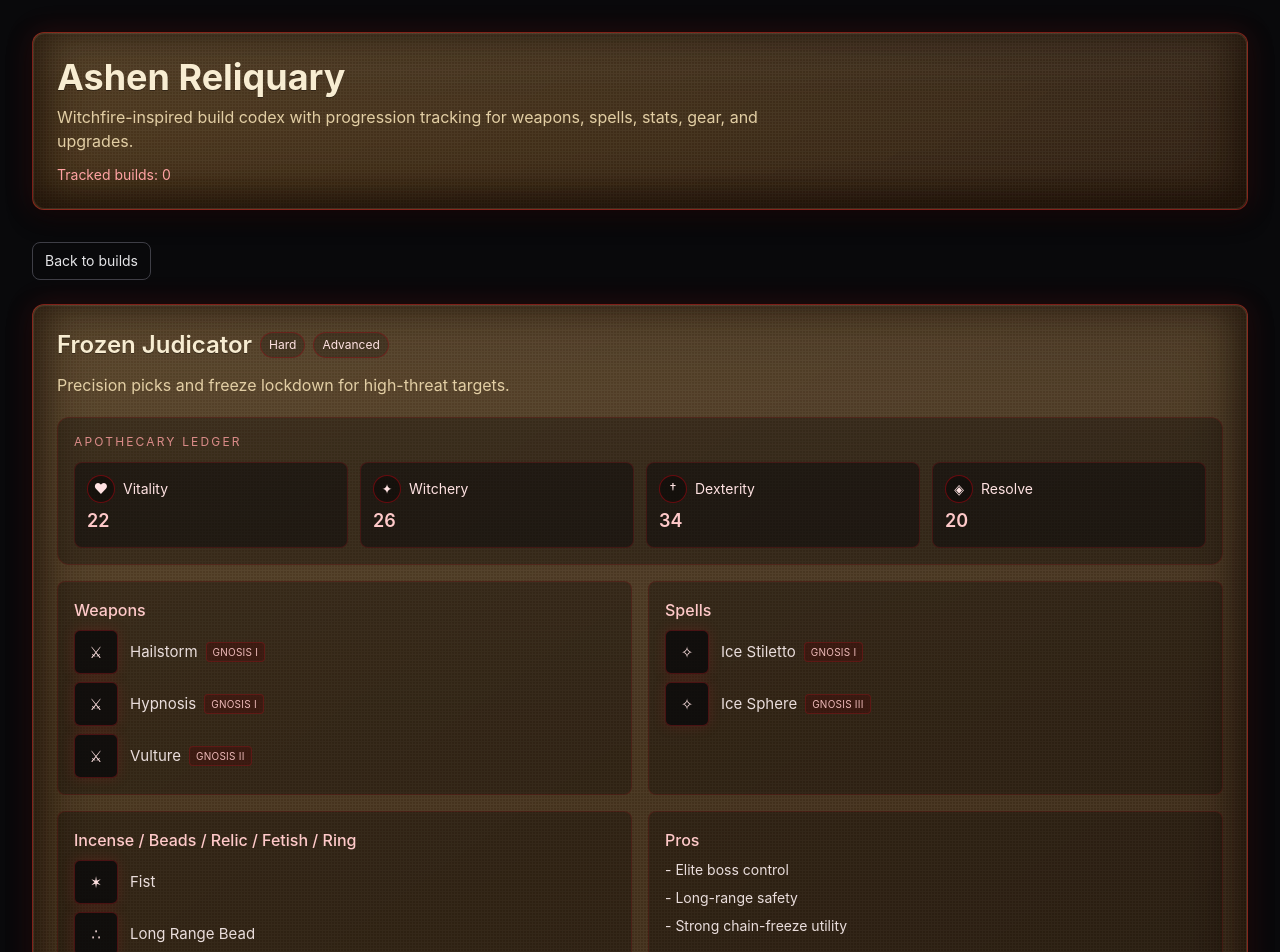
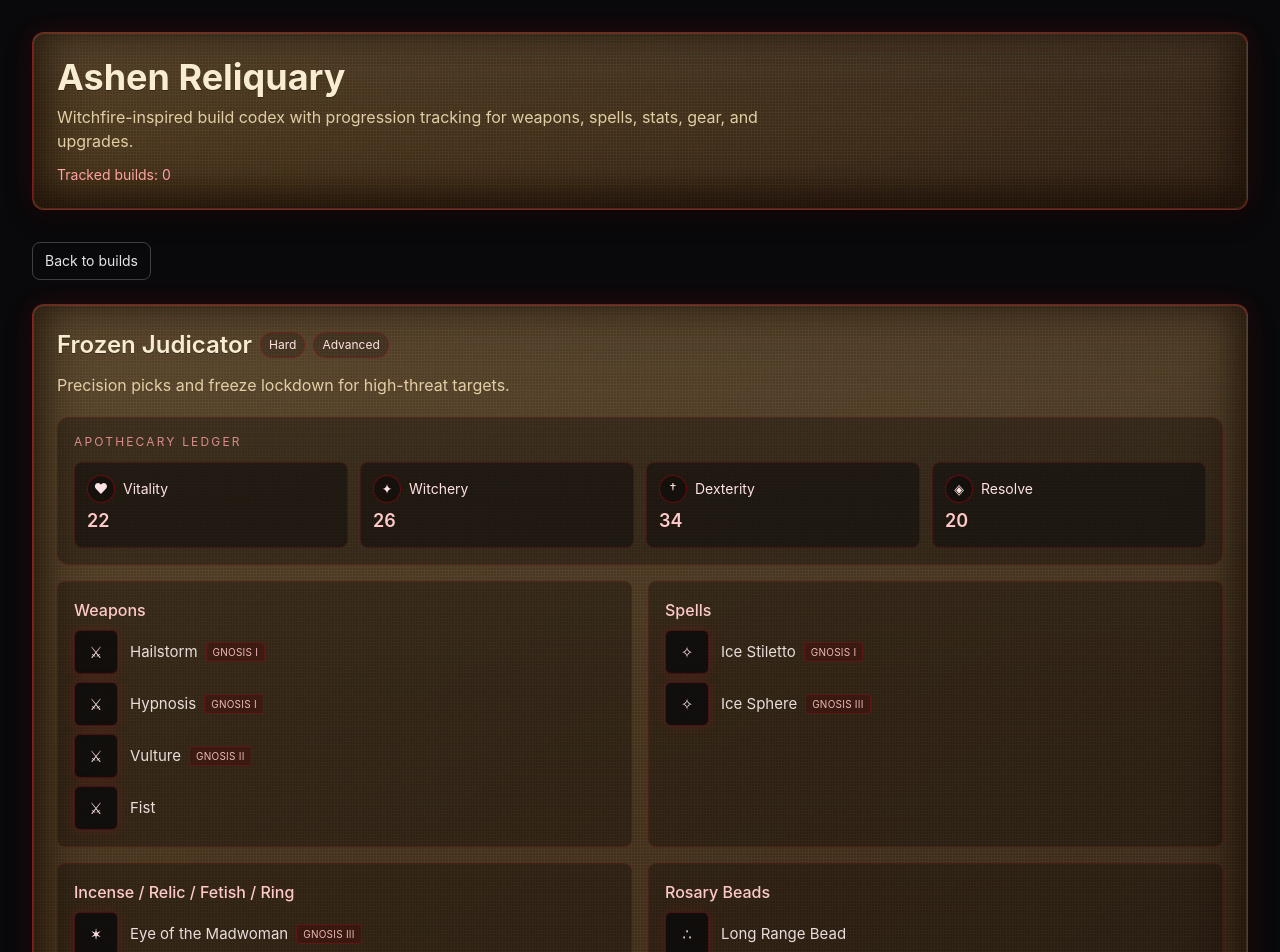
Before and after one commit to DrZyDre/ashen-reliquary, a React (Vite) app: page /build/frozen-judicator in a window 1280 px wide. Shown: the top 952 px of the page. Built offline with nearby package versions, Linux system fonts and the light colour scheme; no server answers.

Commit message:
Made a section specifically for Rosary Beads and removed them from the IRFR section. Added melee to weapons section.

```diff
--- a/src/data/builds.ts
+++ b/src/data/builds.ts
@@ -10,7 +10,7 @@ export const builds: Build[] = [
     statSpread: ["Vitality 28", "Witchery 30", "Dexterity 20", "Resolve 18"],
     firearms: ["Hunger", "Ricochet"],
     demonic: ["Falling Star"],
-    melee: ["Fists"],
+    melee: ["Fist"],
     lightSpell: ["Fireballs"],
     heavySpell: ["Burning Stake"],
     incense: [],
@@ -88,7 +88,7 @@ export const builds: Build[] = [
     statSpread: ["Vitality 34", "Witchery 24", "Dexterity 20", "Resolve 24"],
     firearms: ["Angelus", "Hangfire"],
     demonic: ["Whisper"],
-    melee: ["Fists"],
+    melee: ["Fist"],
     lightSpell: ["Lightning Bolt"],
     heavySpell: ["Iron Cross"],
     incense: [],
--- a/src/pages/BuildDetailPage.tsx
+++ b/src/pages/BuildDetailPage.tsx
@@ -104,7 +104,7 @@ export function BuildDetailPage({
         <div className="grid gap-4 md:grid-cols-2">
           <BuildSection
             title="Weapons"
-            items={[...build.firearms, ...build.demonic]}
+            items={[...build.firearms, ...build.demonic, ...build.melee]}
             iconFamily="Weapon"
             imageUrls={imageUrls}
             gnosisByItem={fetchedGnosis}
@@ -117,8 +117,15 @@ export function BuildDetailPage({
             gnosisByItem={fetchedGnosis}
           />
           <BuildSection
-            title="Incense / Beads / Relic / Fetish / Ring"
-            items={[...build.melee, ...build.incense, ...build.rosaryBeads, ...build.relic, ...build.fetish, ...build.ring]}
+            title="Incense / Relic / Fetish / Ring"
+            items={[...build.incense, ...build.relic, ...build.fetish, ...build.ring]}
+            iconFamily="Item"
+            imageUrls={imageUrls}
+            gnosisByItem={fetchedGnosis}
+          />
+          <BuildSection
+            title="Rosary Beads"
+            items={build.rosaryBeads}
             iconFamily="Item"
             imageUrls={imageUrls}
             gnosisByItem={fetchedGnosis}
```
